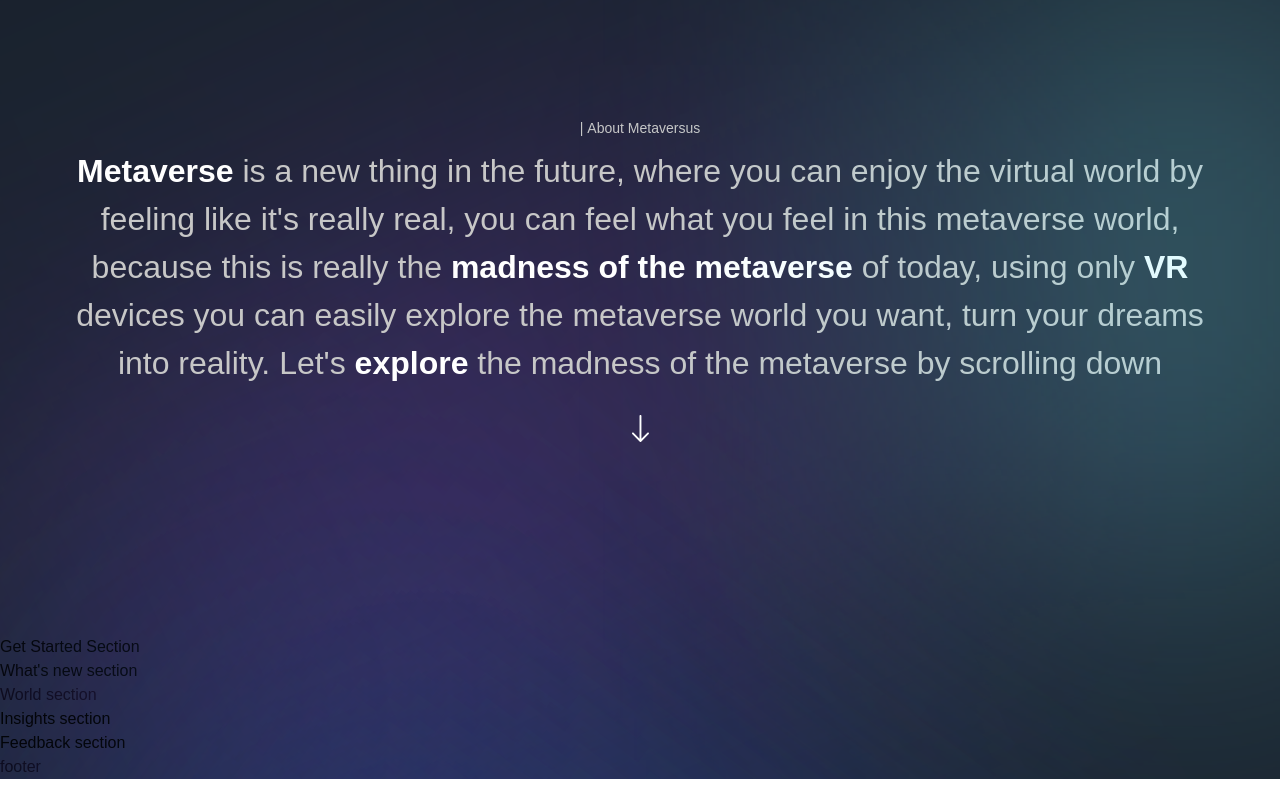
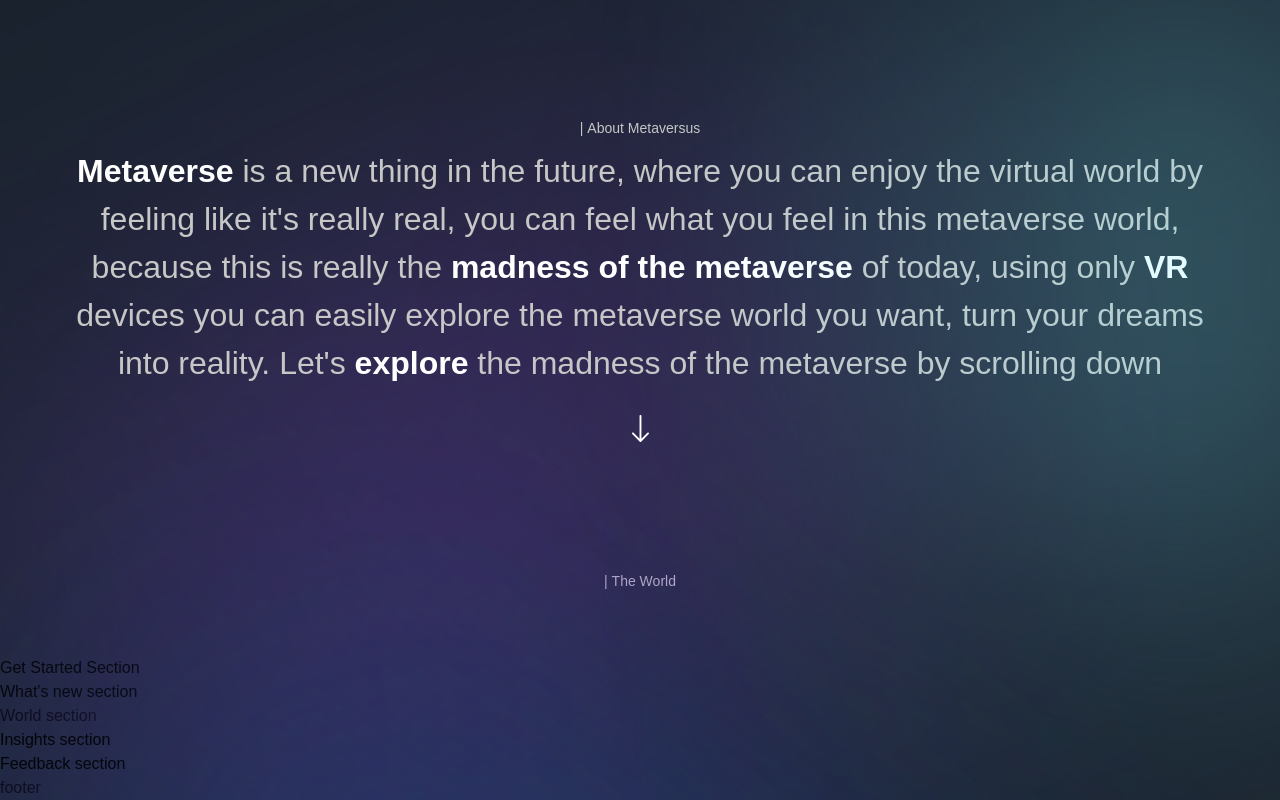
Before and after one commit to larryh12/metaversus-site, a Next.js app: page / in a window 1280 px wide. Shown: the part 1050-1850 px from the top of the page. Before the commit the page ends 1829 px from the top, so only its background shows below. Built offline with nearby package versions, Linux system fonts and the light colour scheme; a web font is replaced by a local one.

Commit message:
add typing text title

```diff
--- a/sections/Explore.jsx
+++ b/sections/Explore.jsx
@@ -17,7 +17,9 @@ const Explore = () => (
       whileInView="show"
       viewport={{ once: false, amount: 0.25 }}
       className={`${styles.innerWidth} mx-auto flex flex-col`}
-    ></motion.div>
+    >
+      <TypingText title="| The World" textStyles="text-center" />
+    </motion.div>
   </section>
 );
 
```
